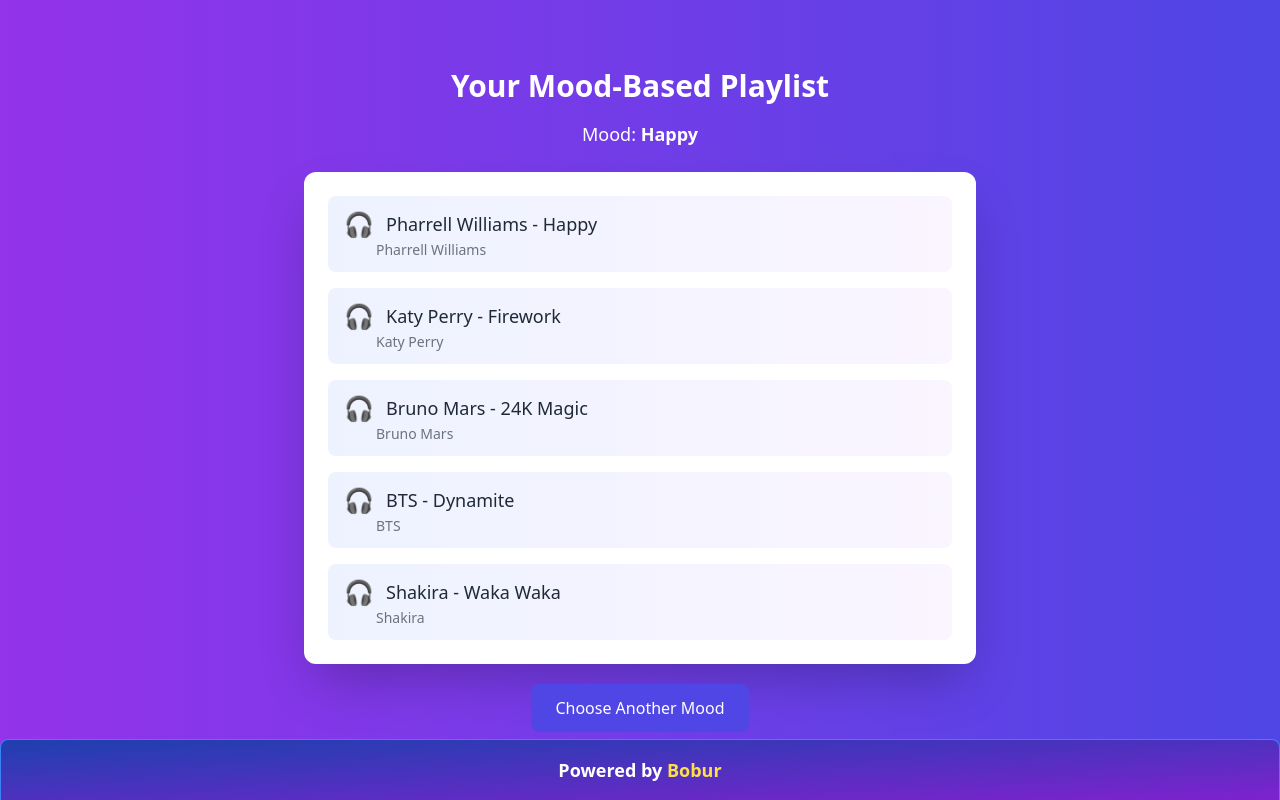
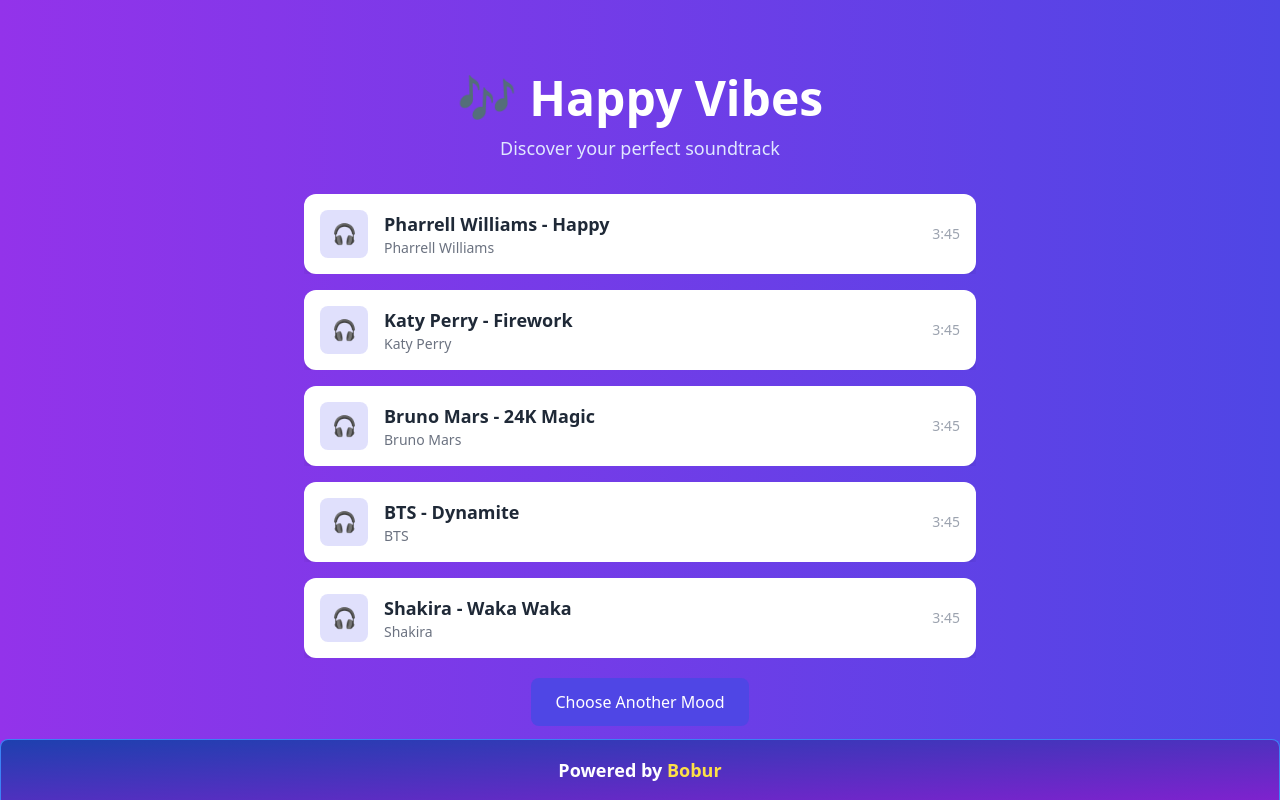
Before and after one commit to RahimjonovBoburjon/mood-playlist, a Vue app: page /playlist in a window 1280 px wide. Built offline with nearby package versions, Linux system fonts and the light colour scheme.

Commit message:
Update Code

```diff
--- a/src/views/Playlist.vue
+++ b/src/views/Playlist.vue
@@ -1,33 +1,75 @@
 <template>
-    <div class="flex flex-col items-center justify-center min-h-screen bg-gradient-animate">
-        <h2 class="text-3xl font-bold mb-4 text-white animate-text-fade-in text-center mx-2">Your Mood-Based Playlist
-        </h2>
-        <p class="text-lg mb-6 text-white animate-text-fade-in">Mood: <span class="font-semibold">{{ mood }}</span></p>
+    <div class="flex flex-col items-center justify-center min-h-screen bg-gradient-animate px-4">
+        <div class="text-center mb-8">
+            <h2 class="text-4xl md:text-5xl font-bold text-white animate-text-pop-in">
+                🎶 {{ mood }} Vibes
+            </h2>
+            <p class="mt-3 text-lg text-indigo-100 animate-text-fade-in">
+                Discover your perfect soundtrack
+            </p>
+        </div>
 
-        <div v-if="loading" class="text-white animate-text-fade-in">Loading...</div>
+        <div v-if="loading" class="animate-pulse flex flex-col items-center space-y-4">
+            <div class="h-4 bg-indigo-200 rounded w-32"></div>
+            <div class="h-4 bg-indigo-200 rounded w-48"></div>
+        </div>
 
-        <ul v-else class="w-full max-w-2xl bg-white p-6 rounded-xl shadow-2xl animate-list-fade-in space-y-4">
+        <ul v-else class="w-full max-w-2xl space-y-4 animate-list-stagger">
             <li v-for="(song, index) in songs" :key="index"
-                class="group relative px-4 py-3 bg-gradient-to-r from-indigo-50 to-purple-50 rounded-lg transition-all duration-300 hover:scale-[1.02] hover:shadow-md"
-                @click="playSong(song.file)">
-                <div class="flex items-center justify-between">
-                    <div class="flex-1 min-w-0">
-                        <div
-                            class="flex items-center space-x-3 text-lg font-medium text-gray-800 hover:text-indigo-600 transition-colors cursor-pointer">
-                            <span class="text-2xl">🎧</span>
-                            <span class="truncate">{{ song.title }}</span>
+                class="group relative overflow-hidden transition-all duration-300 hover:transform hover:-translate-y-1"
+                :class="{ 'bg-indigo-50': currentSong?.file === song.file }">
+                <div @click="playSong(song)"
+                    class="flex items-center justify-between p-4 bg-white rounded-xl shadow-lg cursor-pointer hover:shadow-xl">
+                    <div class="flex items-center flex-1 min-w-0">
+                        <div class="relative w-12 h-12 flex-shrink-0">
+                            <div class="absolute inset-0 bg-indigo-500 opacity-20 rounded-lg"></div>
+                            <span class="absolute inset-0 flex items-center justify-center text-xl">
+                                {{ isPlaying && currentSong?.file === song.file ? '🎵' : '🎧' }}
+                            </span>
                         </div>
-                        <p class="ml-8 text-sm text-gray-500 truncate">{{ song.artist }}</p>
+
+                        <div class="ml-4 flex-1 truncate">
+                            <h3 class="text-lg font-semibold text-gray-800 truncate">{{ song.title }}</h3>
+                            <p class="text-sm text-gray-500 truncate">{{ song.artist }}</p>
+                        </div>
                     </div>
+
+                    <span class="ml-4 text-sm text-gray-400">
+                        {{ isPlaying && currentSong?.file === song.file ? formatTime(currentTime) : '3:45' }}
+                    </span>
                 </div>
 
-                <div
-                    class="absolute bottom-0 left-0 h-1 bg-indigo-100 w-0 group-hover:w-full transition-all duration-500 origin-left">
-                </div>
+                <div v-if="isPlaying && currentSong?.file === song.file"
+                    class="absolute bottom-0 left-0 h-1 bg-indigo-500" :style="{ width: progress + '%' }"></div>
             </li>
         </ul>
 
-        <audio ref="audioPlayer" controls class="mt-4 w-full max-w-md hidden"></audio>
+        <div v-if="currentSong"
+            class="fixed bottom-0 left-0 right-0 bg-white shadow-2xl rounded-t-2xl p-4 mx-4 mb-4 transition-transform duration-300"
+            :class="{ 'translate-y-full': !isPlaying, 'translate-y-0': isPlaying }">
+            <div class="max-w-md mx-auto">
+                <input type="range" v-model="currentTime" :max="duration"
+                    class="w-full h-2 bg-gray-200 rounded-lg appearance-none cursor-pointer mb-2" />
+
+                <div class="flex items-center justify-between">
+                    <button @click="skip(-10)" class="p-2 text-gray-500 hover:text-indigo-600">
+                        ⏪
+                    </button>
+
+                    <button @click="togglePlay"
+                        class="p-3 bg-indigo-600 text-white rounded-full shadow-lg hover:bg-indigo-700">
+                        {{ isPlaying ? '⏸' : '▶' }}
+                    </button>
+
+                    <button @click="skip(10)" class="p-2 text-gray-500 hover:text-indigo-600">
+                        ⏩
+                    </button>
+                </div>
+            </div>
+        </div>
+
+        <audio ref="audioPlayer" @timeupdate="updateProgress" @ended="handleAudioEnd"
+            @loadedmetadata="initAudio"></audio>
 
         <router-link to="/mood"
             class="mt-5 px-6 py-3 bg-indigo-600 text-white rounded-lg hover:bg-indigo-700 transition-all duration-300 transform hover:scale-105 animate-button-fade-in">
@@ -37,113 +79,202 @@
 </template>
 
 <script>
-import { ref, onMounted } from 'vue';
+import { ref, onMounted, computed } from 'vue';
 import { useRoute } from 'vue-router';
 
 export default {
     setup() {
         const route = useRoute();
+        const audioPlayer = ref(null);
+        const isPlaying = ref(false);
+        const currentTime = ref(0);
+        const duration = ref(0);
+        const currentSong = ref(null);
         const mood = ref(route.query.mood || 'Happy');
         const songs = ref([]);
         const loading = ref(true);
-        const audioPlayer = ref(null);
 
         const offlineSongs = {
             Happy: [
-                { title: "Pharrell Williams - Happy", artist: "Pharrell Williams", file: "/music/happy.mp3" },
-                { title: "Katy Perry - Firework", artist: "Katy Perry", file: "/music/firework.mp3" },
-                { title: "Bruno Mars - 24K Magic", artist: "Bruno Mars", file: "/music/24k.mp3" },
-                { title: "BTS - Dynamite", artist: "BTS", file: "/music/dynamite.mp3" },
-                { title: "Shakira - Waka Waka", artist: "Shakira", file: "/music/waka_waka.mp3" },
+                { title: "Pharrell Williams - Happy", artist: "Pharrell Williams", file: "../../public/music/happy.mp3" },
+                { title: "Katy Perry - Firework", artist: "Katy Perry", file: "../../public/music/firework.mp3" },
+                { title: "Bruno Mars - 24K Magic", artist: "Bruno Mars", file: "../../public/music/24k.mp3" },
+                { title: "BTS - Dynamite", artist: "BTS", file: "../../public/music/dynamite.mp3" },
+                { title: "Shakira - Waka Waka", artist: "Shakira", file: "../../public/music/waka_waka.mp3" },
             ],
             Relaxed: [
-                { title: "Norah Jones - Don't Know Why", artist: "Norah Jones", file: "/music/dont_know_why.mp3" },
-                { title: "Jack Johnson - Banana Pancakes", artist: "Jack Johnson", file: "/music/banana_pancakes.mp3" },
-                { title: "Coldplay - The Scientist", artist: "Coldplay", file: "/music/the_scientist.mp3" },
-                { title: "Michael Bublé - Feeling Good", artist: "Michael Bublé", file: "/music/feeling_good.mp3" },
-                { title: "Sade - Smooth Operator", artist: "Sade", file: "/music/smooth_operator.mp3" },
+                { title: "Norah Jones - Don't Know Why", artist: "Norah Jones", file: "../../public/music/dont_know_why.mp3" },
+                { title: "Jack Johnson - Banana Pancakes", artist: "Jack Johnson", file: "../../public/music/banana_pancakes.mp3" },
+                { title: "Coldplay - The Scientist", artist: "Coldplay", file: "../../public/music/the_scientist.mp3" },
+                { title: "Michael Bublé - Feeling Good", artist: "Michael Bublé", file: "../../public/music/feeling_good.mp3" },
+                { title: "Sade - Smooth Operator", artist: "Sade", file: "../../public/music/smooth_operator.mp3" },
             ],
             Sad: [
-                { title: "Adele - Hello", artist: "Adele", file: "/music/hello.mp3" },
-                { title: "Sam Smith - Too Good at Goodbyes", artist: "Sam Smith", file: "/music/too_good_at_goodbyes.mp3" },
-                { title: "Lewis Capaldi - Someone You Loved", artist: "Lewis Capaldi", file: "/music/someone_you_loved.mp3" },
-                { title: "Billie Eilish - Everything I Wanted", artist: "Billie Eilish", file: "/music/everything_i_wanted.mp3" },
-                { title: "Passenger - Let Her Go", artist: "Passenger", file: "/music/let_her_go.mp3" },
+                { title: "Adele - Hello", artist: "Adele", file: "../../public/music/hello.mp3" },
+                { title: "Sam Smith - Too Good at Goodbyes", artist: "Sam Smith", file: "../../public/music/too_good_at_goodbyes.mp3" },
+                { title: "Lewis Capaldi - Someone You Loved", artist: "Lewis Capaldi", file: "../../public/music/someone_you_loved.mp3" },
+                { title: "Billie Eilish - Everything I Wanted", artist: "Billie Eilish", file: "../../public/music/everything_i_wanted.mp3" },
+                { title: "Passenger - Let Her Go", artist: "Passenger", file: "../../public/music/let_her_go.mp3" },
             ],
             Focus: [
-                { title: "Lofi Girl - 1AM Study Session", artist: "Lofi Girl", file: "/music/1am_study_session.mp3" },
-                { title: "Hans Zimmer - Time", artist: "Hans Zimmer", file: "/music/time.mp3" },
-                { title: "Mozart - Piano Sonata No. 16", artist: "Mozart", file: "/music/piano_sonata_16.mp3" },
-                { title: "Chopin - Nocturne Op. 9 No. 2", artist: "Chopin", file: "/music/nocturne_op9.mp3" },
-                { title: "Calm Ambient Music", artist: "Ambient", file: "/music/calm_ambient.mp3" },
+                { title: "Lofi Girl - 1AM Study Session", artist: "Lofi Girl", file: "../../public/music/1am_study_session.mp3" },
+                { title: "Hans Zimmer - Time", artist: "Hans Zimmer", file: "../../public/music/time.mp3" },
+                { title: "Mozart - Piano Sonata No. 16", artist: "Mozart", file: "../../public/music/piano_sonata_16.mp3" },
+                { title: "Chopin - Nocturne Op. 9 No. 2", artist: "Chopin", file: "../../public/music/nocturne_op9.mp3" },
+                { title: "Calm Ambient Music", artist: "Ambient", file: "../../public/music/calm_ambient.mp3" },
             ],
             Party: [
-                { title: "Black Eyed Peas - I Gotta Feeling", artist: "Black Eyed Peas", file: "/music/i_gotta_feeling.mp3" },
-                { title: "Pitbull - Give Me Everything", artist: "Pitbull", file: "/music/give_me_everything.mp3" },
-                { title: "LMFAO - Party Rock Anthem", artist: "LMFAO", file: "/music/party_rock_anthem.mp3" },
-                { title: "Avicii - Wake Me Up", artist: "Avicii", file: "/music/wake_me_up.mp3" },
-                { title: "David Guetta - Titanium", artist: "David Guetta", file: "/music/titanium.mp3" },
+                { title: "Black Eyed Peas - I Gotta Feeling", artist: "Black Eyed Peas", file: "../../public/music/i_gotta_feeling.mp3" },
+                { title: "Pitbull - Give Me Everything", artist: "Pitbull", file: "../../public/music/give_me_everything.mp3" },
+                { title: "LMFAO - Party Rock Anthem", artist: "LMFAO", file: "../../public/music/party_rock_anthem.mp3" },
+                { title: "Avicii - Wake Me Up", artist: "Avicii", file: "../../public/music/wake_me_up.mp3" },
+                { title: "David Guetta - Titanium", artist: "David Guetta", file: "../../public/music/titanium.mp3" },
             ],
             Chill: [
-                { title: "Joji - Slow Dancing in the Dark", artist: "Joji", file: "/music/slow_dancing_in_the_dark.mp3" },
-                { title: "Mac Miller - Self Care", artist: "Mac Miller", file: "/music/self_care.mp3" },
-                { title: "The Weeknd - Call Out My Name", artist: "The Weeknd", file: "/music/call_out_my_name.mp3" },
-                { title: "Post Malone - Circles", artist: "Post Malone", file: "/music/circles.mp3" },
-                { title: "Lana Del Rey - Video Games", artist: "Lana Del Rey", file: "/music/video_games.mp3" },
+                { title: "Joji - Slow Dancing in the Dark", artist: "Joji", file: "../../public/music/slow_dancing_in_the_dark.mp3" },
+                { title: "Mac Miller - Self Care", artist: "Mac Miller", file: "../../public/music/self_care.mp3" },
+                { title: "The Weeknd - Call Out My Name", artist: "The Weeknd", file: "../../public/music/call_out_my_name.mp3" },
+                { title: "Post Malone - Circles", artist: "Post Malone", file: "../../public/music/circles.mp3" },
+                { title: "Lana Del Rey - Video Games", artist: "Lana Del Rey", file: "../../public/music/video_games.mp3" },
             ],
             Love: [
-                { title: "Ed Sheeran - Thinking Out Loud", artist: "Ed Sheeran", file: "/music/thinking_out_loud.mp3" },
-                { title: "John Legend - All of Me", artist: "John Legend", file: "/music/all_of_me.mp3" },
-                { title: "Aerosmith - I Don't Want to Miss a Thing", artist: "Aerosmith", file: "/music/i_dont_want_to_miss_a_thing.mp3" },
-                { title: "Whitney Houston - I Will Always Love You", artist: "Whitney Houston", file: "/music/i_will_always_love_you.mp3" },
-                { title: "Celine Dion - My Heart Will Go On", artist: "Celine Dion", file: "/music/my_heart_will_go_on.mp3" },
+                { title: "Ed Sheeran - Thinking Out Loud", artist: "Ed Sheeran", file: "../../public/music/thinking_out_loud.mp3" },
+                { title: "John Legend - All of Me", artist: "John Legend", file: "../../public/music/all_of_me.mp3" },
+                { title: "Aerosmith - I Don't Want to Miss a Thing", artist: "Aerosmith", file: "../../public/music/i_dont_want_to_miss_a_thing.mp3" },
+                { title: "Whitney Houston - I Will Always Love You", artist: "Whitney Houston", file: "../../public/music/i_will_always_love_you.mp3" },
+                { title: "Celine Dion - My Heart Will Go On", artist: "Celine Dion", file: "../../public/music/my_heart_will_go_on.mp3" },
             ],
             Workout: [
-                { title: "Eminem - Till I Collapse", artist: "Eminem", file: "/music/till_i_collapse.mp3" },
-                { title: "The Prodigy - Smack My B**** Up", artist: "The Prodigy", file: "/music/smack_my_bitch_up.mp3" },
-                { title: "Kanye West - Stronger", artist: "Kanye West", file: "/music/stronger.mp3" },
-                { title: "DMX - X Gon’ Give It To Ya", artist: "DMX", file: "/music/x_gon_give_it_to_ya.mp3" },
-                { title: "Linkin Park - Bleed It Out", artist: "Linkin Park", file: "/music/bleed_it_out.mp3" },
+                { title: "Eminem - Till I Collapse", artist: "Eminem", file: "../../public/music/till_i_collapse.mp3" },
+                { title: "The Prodigy - Smack My B**** Up", artist: "The Prodigy", file: "../../public/music/smack_my_bitch_up.mp3" },
+                { title: "Kanye West - Stronger", artist: "Kanye West", file: "../../public/music/stronger.mp3" },
+                { title: "DMX - X Gon’ Give It To Ya", artist: "DMX", file: "../../public/music/x_gon_give_it_to_ya.mp3" },
+                { title: "Linkin Park - Bleed It Out", artist: "Linkin Park", file: "../../public/music/bleed_it_out.mp3" },
             ]
         };
-
 
         onMounted(() => {
             songs.value = offlineSongs[mood.value] || offlineSongs['Happy'];
             loading.value = false;
         });
 
-        const playSong = (file) => {
+        const playSong = (song) => {
             if (audioPlayer.value) {
-                audioPlayer.value.src = file;
+                currentSong.value = song;
+                audioPlayer.value.src = song.file;
                 audioPlayer.value.play();
-                audioPlayer.value.classList.remove('hidden');
+                isPlaying.value = true;
             }
         };
 
-        return { mood, songs, loading, playSong, audioPlayer };
+        const togglePlay = () => {
+            isPlaying.value ? audioPlayer.value.pause() : audioPlayer.value.play();
+            isPlaying.value = !isPlaying.value;
+        };
+
+        const updateProgress = () => {
+            currentTime.value = audioPlayer.value.currentTime;
+        };
+
+        const initAudio = () => {
+            duration.value = audioPlayer.value.duration;
+        };
+
+        const skip = (seconds) => {
+            audioPlayer.value.currentTime += seconds;
+        };
+
+        const formatTime = (seconds) => {
+            const mins = Math.floor(seconds / 60);
+            const secs = Math.floor(seconds % 60);
+            return `${mins}:${secs.toString().padStart(2, '0')}`;
+        };
+
+        const handleAudioEnd = () => {
+            isPlaying.value = false;
+            currentSong.value = null;
+        };
+
+        return {
+            mood,
+            songs,
+            loading,
+            currentSong,
+            isPlaying,
+            currentTime,
+            duration,
+            playSong,
+            togglePlay,
+            updateProgress,
+            initAudio,
+            skip,
+            formatTime,
+            handleAudioEnd,
+            progress: computed(() => (currentTime.value / duration.value) * 100),
+        };
     },
 };
 </script>
 
 <style>
-@keyframes gradientShift {
+/* input[type="range"]::-webkit-slider-thumb {
+    @apply w-4 h-4 bg-indigo-600 rounded-full cursor-pointer appearance-none transition-all;
+}
+
+input[type="range"]::-moz-range-thumb {
+    @apply w-4 h-4 bg-indigo-600 rounded-full cursor-pointer transition-all;
+} */
+
+@keyframes text-pop-in {
     0% {
-        background-position: 0% 50%;
-    }
-
-    50% {
-        background-position: 100% 50%;
+        transform: scale(0.9);
+        opacity: 0;
     }
 
     100% {
-        background-position: 0% 50%;
+        transform: scale(1);
+        opacity: 1;
     }
 }
 
-.bg-gradient-animate {
-    background: linear-gradient(270deg, #4f46e5, #9333ea, #4f46e5);
-    background-size: 200% 200%;
-    animation: gradientShift 10s ease infinite;
+.animate-text-pop-in {
+    animation: text-pop-in 0.6s cubic-bezier(0.34, 1.56, 0.64, 1);
+}
+
+@keyframes list-stagger {
+    0% {
+        opacity: 0;
+        transform: translateY(20px);
+    }
+
+    100% {
+        opacity: 1;
+        transform: translateY(0);
+    }
+}
+
+.animate-list-stagger li {
+    animation: list-stagger 0.6s ease forwards;
+    opacity: 0;
+}
+
+.animate-list-stagger li:nth-child(1) {
+    animation-delay: 0.1s;
+}
+
+.animate-list-stagger li:nth-child(2) {
+    animation-delay: 0.2s;
+}
+
+.animate-list-stagger li:nth-child(3) {
+    animation-delay: 0.3s;
+}
+
+.animate-list-stagger li:nth-child(4) {
+    animation-delay: 0.4s;
+}
+
+.animate-list-stagger li:nth-child(5) {
+    animation-delay: 0.5s;
 }
 </style>
```
Also changed, not shown: 1 other file (tests, documents, lock files or other folders).
